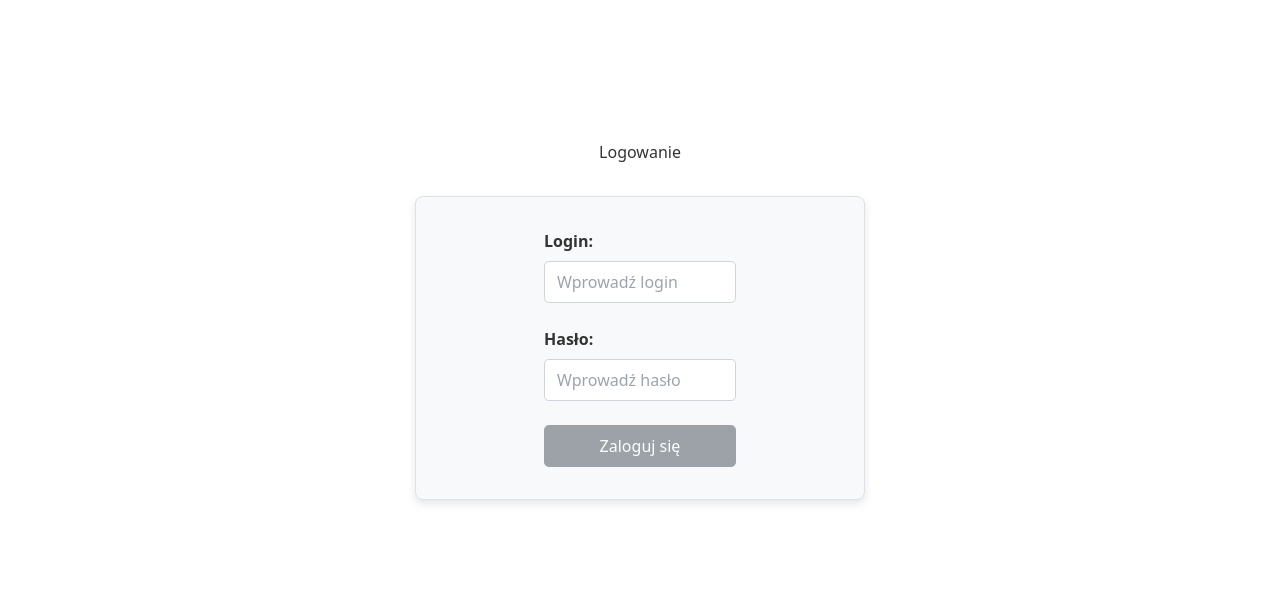
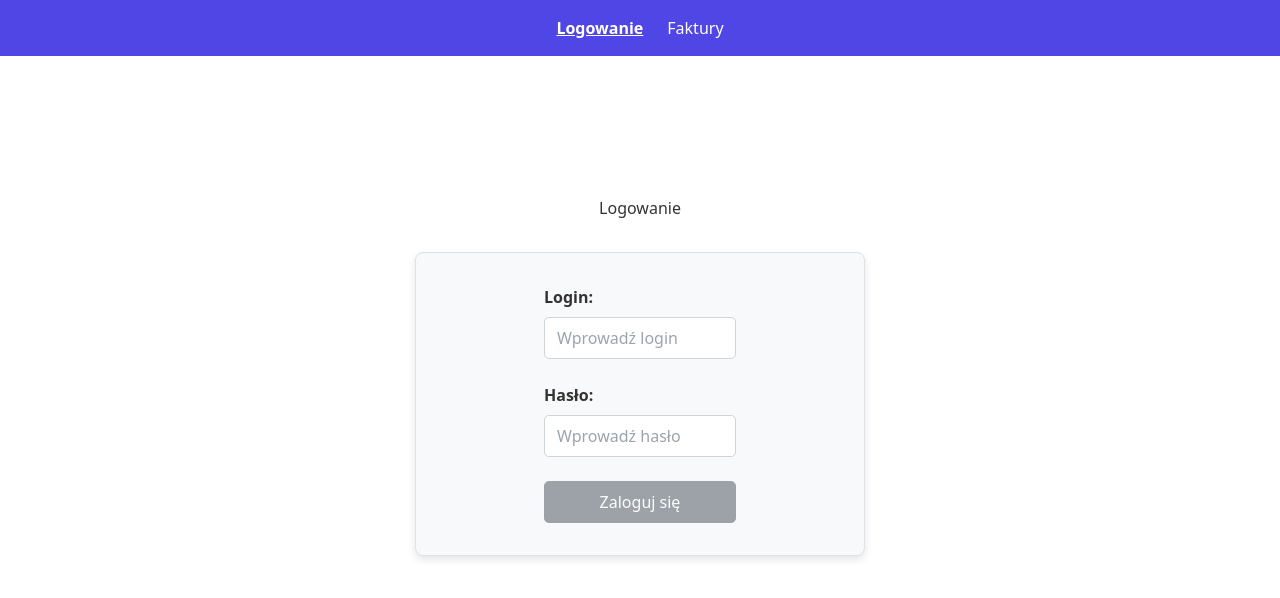
Before and after one commit to mada92/invoicer-ai, an Angular app: page /login in a window 1280 px wide. Shown: the top 598 px of the page. Built offline with nearby package versions, Linux system fonts and the light colour scheme.

Commit message:
Add top navigation menu

```diff
--- a/src/app/layouts/private-layout/private-layout.component.html
+++ b/src/app/layouts/private-layout/private-layout.component.html
@@ -1,4 +1,4 @@
-<!-- <app-header></app-header> --> <!-- Przykładowy nagłówek -->
+<app-top-menu></app-top-menu>
 
 <div class="main-container">
   <!-- <app-sidebar></app-sidebar> --> <!-- Przykładowe menu boczne -->
--- a/src/app/layouts/public-layout/public-layout.component.html
+++ b/src/app/layouts/public-layout/public-layout.component.html
@@ -1 +1,2 @@
+<app-top-menu></app-top-menu>
 <router-outlet></router-outlet>
--- a/src/app/layouts/public-layout/public-layout.component.ts
+++ b/src/app/layouts/public-layout/public-layout.component.ts
@@ -1,11 +1,12 @@
 import { Component } from '@angular/core';
 import { RouterOutlet } from '@angular/router';
+import { TopMenuComponent } from '../../shared/top-menu.component';
 
 @Component({
   selector: 'app-public-layout',
   standalone: true,
-  imports: [RouterOutlet],
-  template: '<router-outlet></router-outlet>', // Tylko outlet dla treści (np. LoginComponent)
+  imports: [RouterOutlet, TopMenuComponent],
+  templateUrl: './public-layout.component.html',
   styleUrls: ['./public-layout.component.scss']
 })
 export class PublicLayoutComponent { }
--- /dev/null
+++ b/src/app/shared/top-menu.component.html
@@ -0,0 +1,10 @@
+<nav class="bg-indigo-600 text-white p-4">
+  <ul class="flex justify-center space-x-6">
+    <li>
+      <a routerLink="/login" routerLinkActive="font-bold underline" class="hover:underline">Logowanie</a>
+    </li>
+    <li>
+      <a routerLink="/invoices" routerLinkActive="font-bold underline" class="hover:underline">Faktury</a>
+    </li>
+  </ul>
+</nav>
```
Also changed, not shown: src/app/layouts/private-layout/private-layout.component.ts (+2 -5 lines), src/app/shared/top-menu.component.ts (added, +10 -0 lines).
